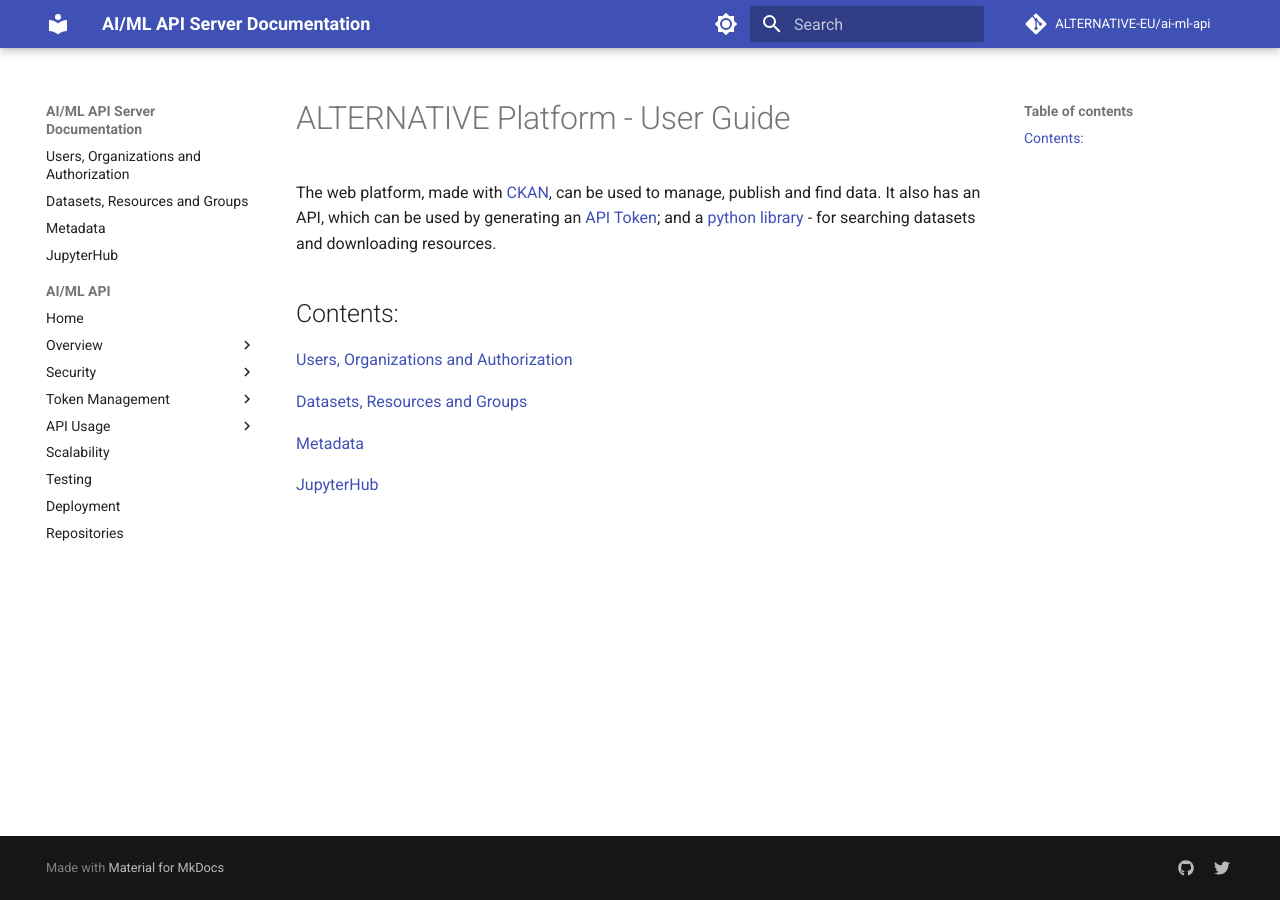
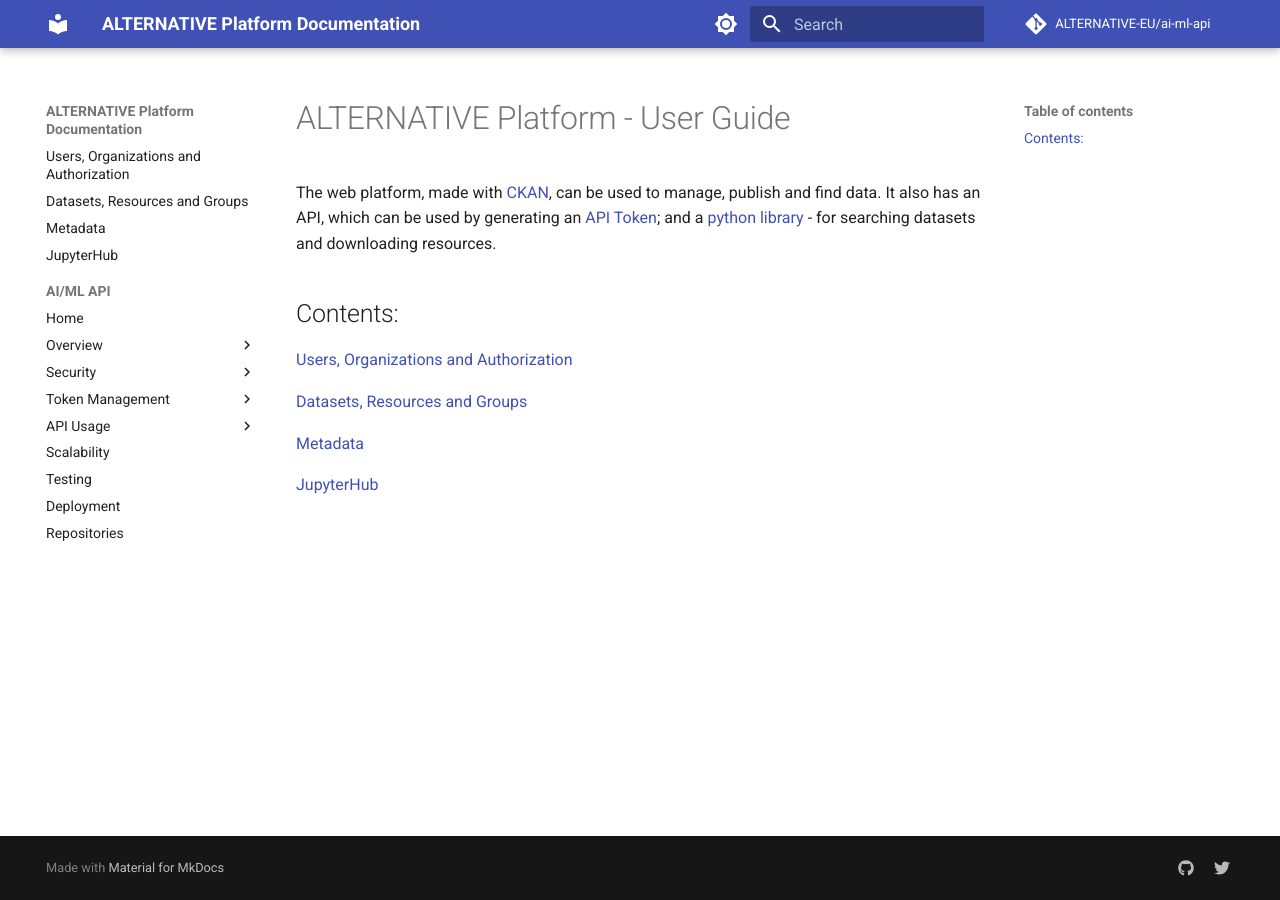
Before and after one commit to ALTERNATIVE-EU/alternative.github.io, an MkDocs documentation site: the page built from docs/docs/README.md, in a window 1280 px wide. Built offline with MkDocs 1.6.1 and Material for MkDocs 9.7.7, drawn with Linux system fonts in a browser that asks for light colours; comment, search, counter and statistics services are not loaded.

Commit message:
Update site_name

```diff
--- a/docs/mkdocs.yml
+++ b/docs/mkdocs.yml
@@ -1,4 +1,4 @@
-site_name: AI/ML API Server Documentation
+site_name: ALTERNATIVE Platform Documentation
 site_url: https://platform.alternative-project.eu
 repo_url: https://github.com/ALTERNATIVE-EU/ai-ml-api
 repo_name: ALTERNATIVE-EU/ai-ml-api
```
